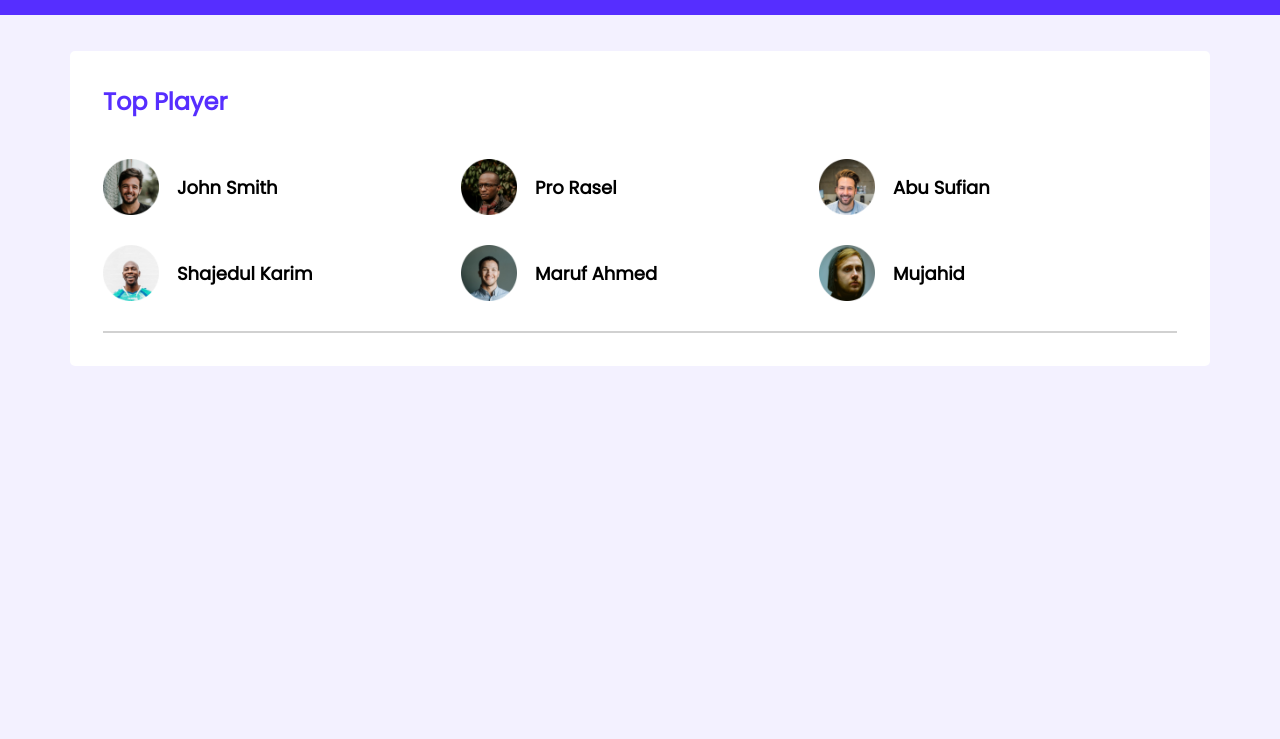
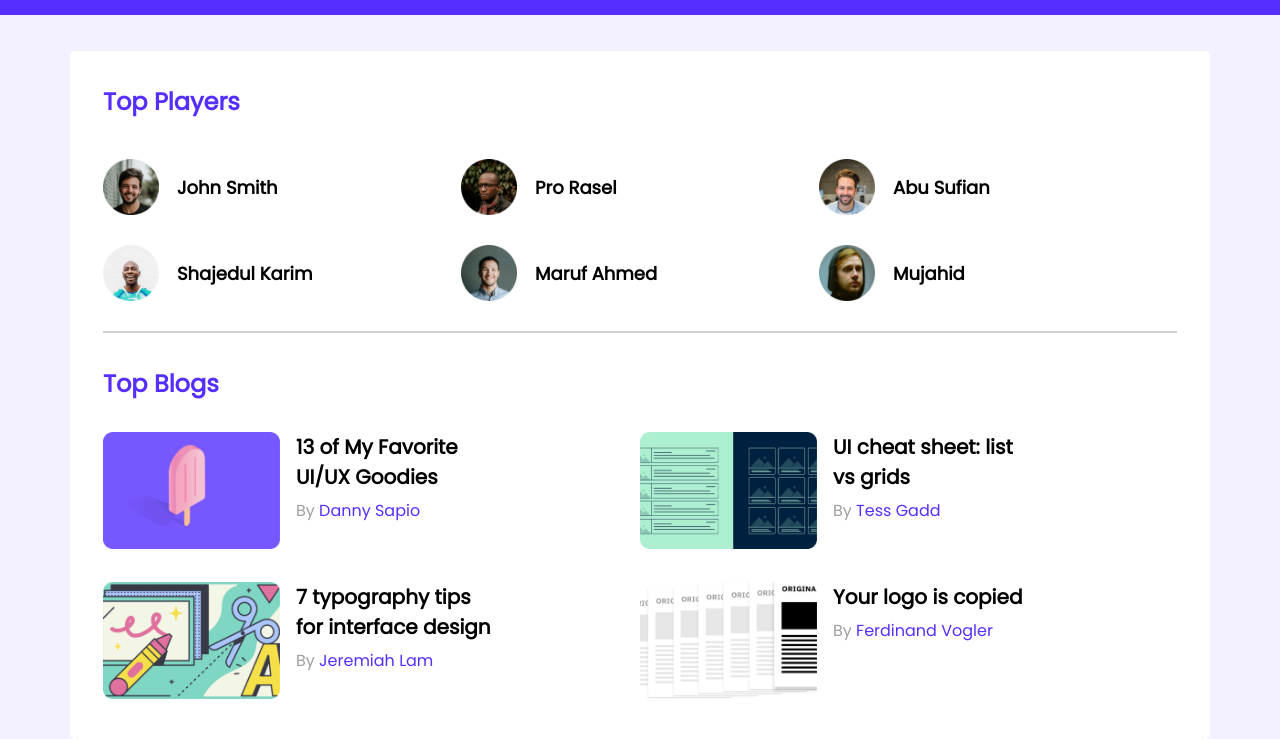
Before and after one commit to technayan/leader-board, a plain HTML site: page index.html in a window 1280 px wide. Shown: the part 79-818 px from the top of the page. Drawn offline with Linux system fonts and the light colour scheme.

Commit message:
Top Blogs Section Added

```diff
--- a/index.html
+++ b/index.html
@@ -33,7 +33,7 @@
         <div class="container">
             <div class="top-players-blogs-wrapper">
                 <section class="top-players-section">
-                    <h2 class="section-title">Top Player</h2>
+                    <h2 class="section-title">Top Players</h2>
                     <div class="top-players">
                         <div class="player">
                             <img src="./images/players/player-1.png" alt="John Smith" class="player-img">
@@ -62,6 +62,47 @@
                     </div>
                 </section>
                 <hr>
+                <section class="top-blogs-section">
+                    <h2 class="section-title">Top Blogs</h2>
+                    <div class="top-blogs">
+                        <div class="blog">
+                            <div class="blog-img-wrapper">
+                                <img src="./images/blogs/blog-1.png" alt="Blog Image" class="blog-img">
+                            </div>
+                            <div class="blog-info">
+                                <h3 class="blog-title">13 of My Favorite UI/UX Goodies</h3>
+                                <p class="author-info">By <a href="#" class="author-name">Danny Sapio</a></p>
+                            </div>
+                        </div>
+                        <div class="blog">
+                            <div class="blog-img-wrapper">
+                                <img src="./images/blogs/blog-2.png" alt="Blog Image" class="blog-img">
+                            </div>
+                            <div class="blog-info">
+                                <h3 class="blog-title">UI cheat sheet: list vs grids</h3>
+                                <p class="author-info">By <a href="#" class="author-name">Tess Gadd</a></p>
+                            </div>
+                        </div>
+                        <div class="blog">
+                            <div class="blog-img-wrapper">
+                                <img src="./images/blogs/blog-3.png" alt="Blog Image" class="blog-img">
+                            </div>
+                            <div class="blog-info">
+                                <h3 class="blog-title">7 typography tips for interface design</h3>
+                                <p class="author-info">By <a href="#" class="author-name">Jeremiah Lam</a></p>
+                            </div>
+                        </div>
+                        <div class="blog">
+                            <div class="blog-img-wrapper">
+                                <img src="./images/blogs/blog-4.png" alt="Blog Image" class="blog-img">
+                            </div>
+                            <div class="blog-info">
+                                <h3 class="blog-title">Your logo is copied</h3>
+                                <p class="author-info">By <a href="#" class="author-name">Ferdinand Vogler</a></p>
+                            </div>
+                        </div>
+                    </div>
+                </section>
             </div>
         </div>
     </main>
--- a/style/style.css
+++ b/style/style.css
@@ -28,6 +28,7 @@ body {
 }
 hr {
     border: 1px solid #d1d1d1;
+    margin-bottom: 33px;
 }
 
 /* Navbar CSS */
@@ -103,3 +104,39 @@ nav .container {
     margin-left: 18px;
     font-size: 18px;
 }
+
+/* Top Blogs Section CSS */
+
+.top-blogs {
+    display: grid;
+    grid-template-columns: repeat(2, 1fr);
+    grid-row-gap: 26px;
+    margin-top: 31px;
+}
+.blog {
+    display: flex;
+
+}
+
+.blog-img {
+    width: 177px;
+}
+.blog-info {
+    margin-left: 16px;
+}
+.blog-title {
+    font-size: 20px;
+    width: 200px;
+}
+.author-info {
+    margin-top: 6px;
+    color: #9f9f9f;
+}
+.author-name {
+    color: #562eff;
+    text-decoration: none;
+    transition: color 0.3s ease;
+}
+.author-name:hover {
+    color: #ffc831;
+}
```
